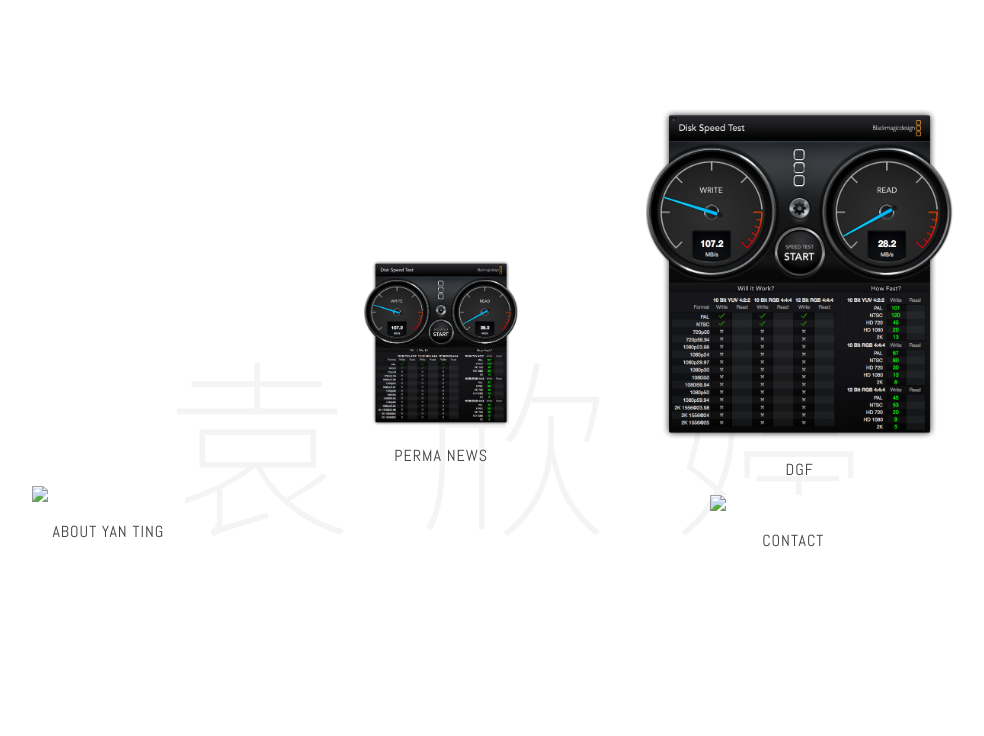
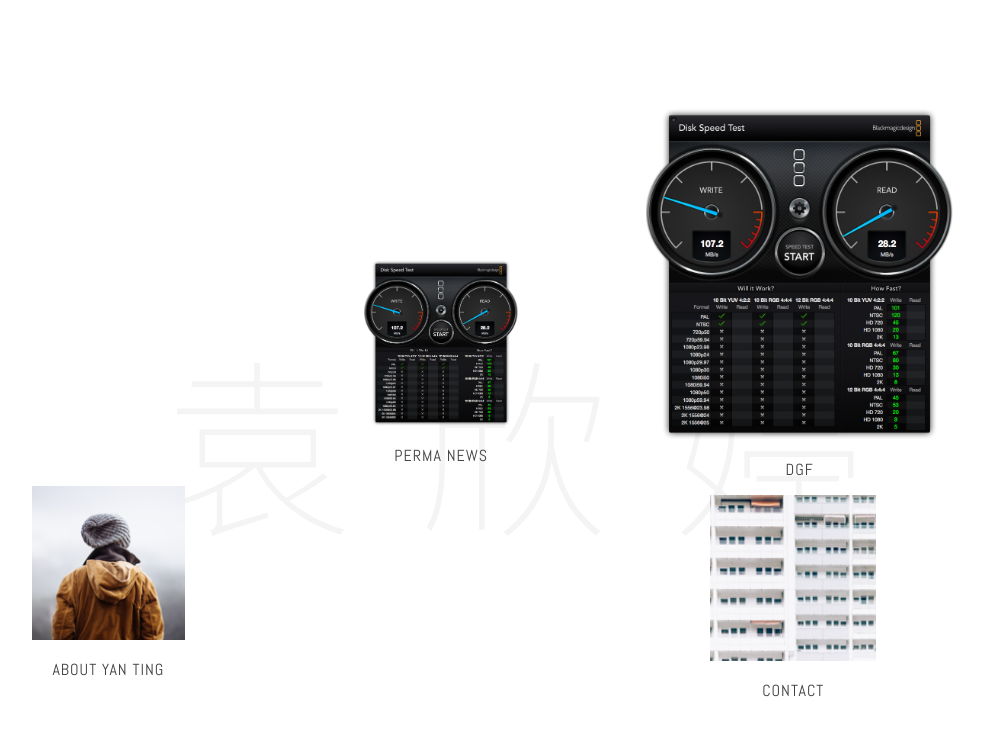
Before and after one commit to yantingyuennl/yantingyuennl.github.io, a Jekyll site: the page built from index.html, in a window 1280 px wide. Shown: the top 736 px of the page, without its empty margins (122-1106 px from the left). Built offline with Jekyll 4.4.1, drawn with Linux system fonts in a browser that asks for light colours; nearby versions of some CDN libraries.

Commit message:
fixed img's

```diff
--- a/index.html
+++ b/index.html
@@ -24,13 +24,13 @@
         </div></a>
         <a class="grid-item bio" href="/bio/" style=
         "background:white;width:12vw;height:12vh;"><img height="auto"
-        src="{{page.bio-img | remove:"img/"}}" width="100%">
+        src="/img/{{page.bio-img | remove:"img/"}}" width="100%">
         <div class="sub">
             <span>About Yan Ting</span>
         </div></a>
         <a class="grid-item work_second" href="/contact/" style=
         "background:white;width:13vw;height:13vh;"><img height="auto"
-        src="{{page.contact-img | remove:"img/"}}" width="100%">
+        src="/img/{{page.contact-img | remove:"img/"}}" width="100%">
         <div class="sub">
             <span>Contact</span>
         </div></a>
```
